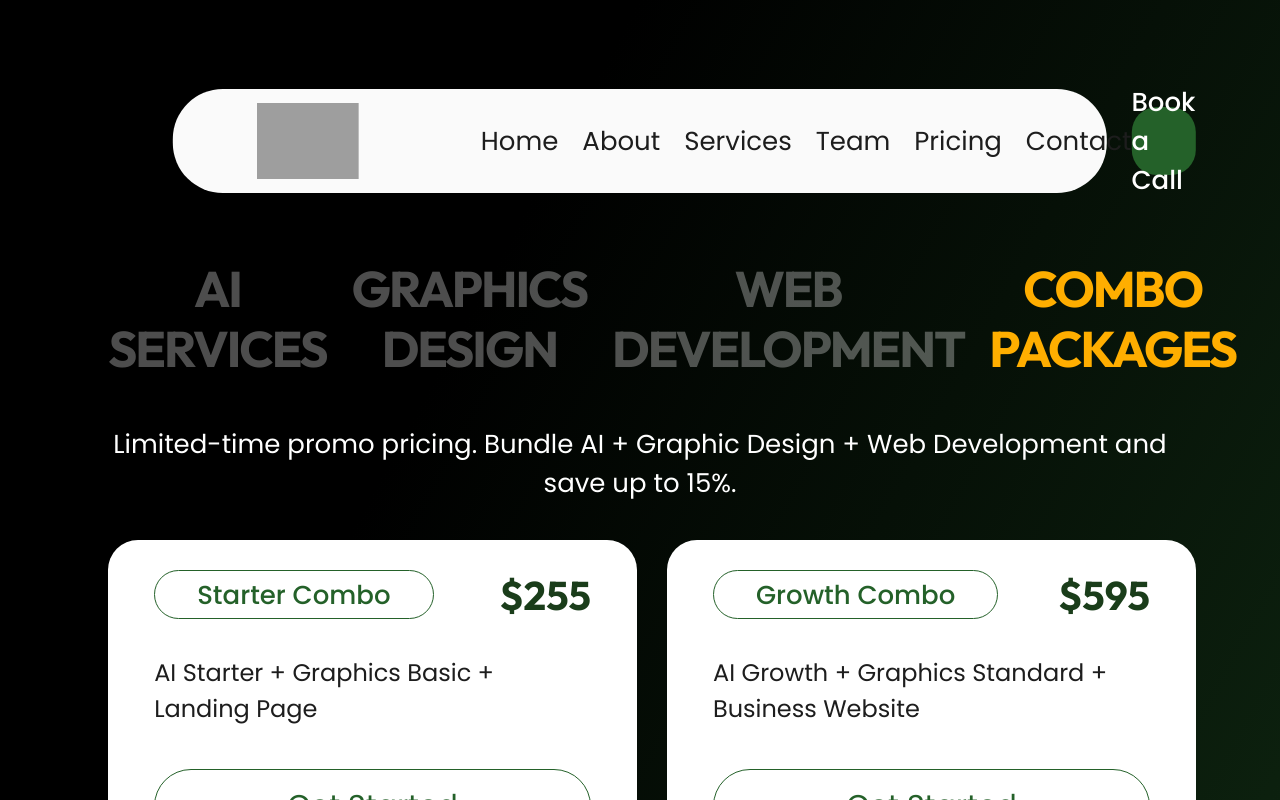
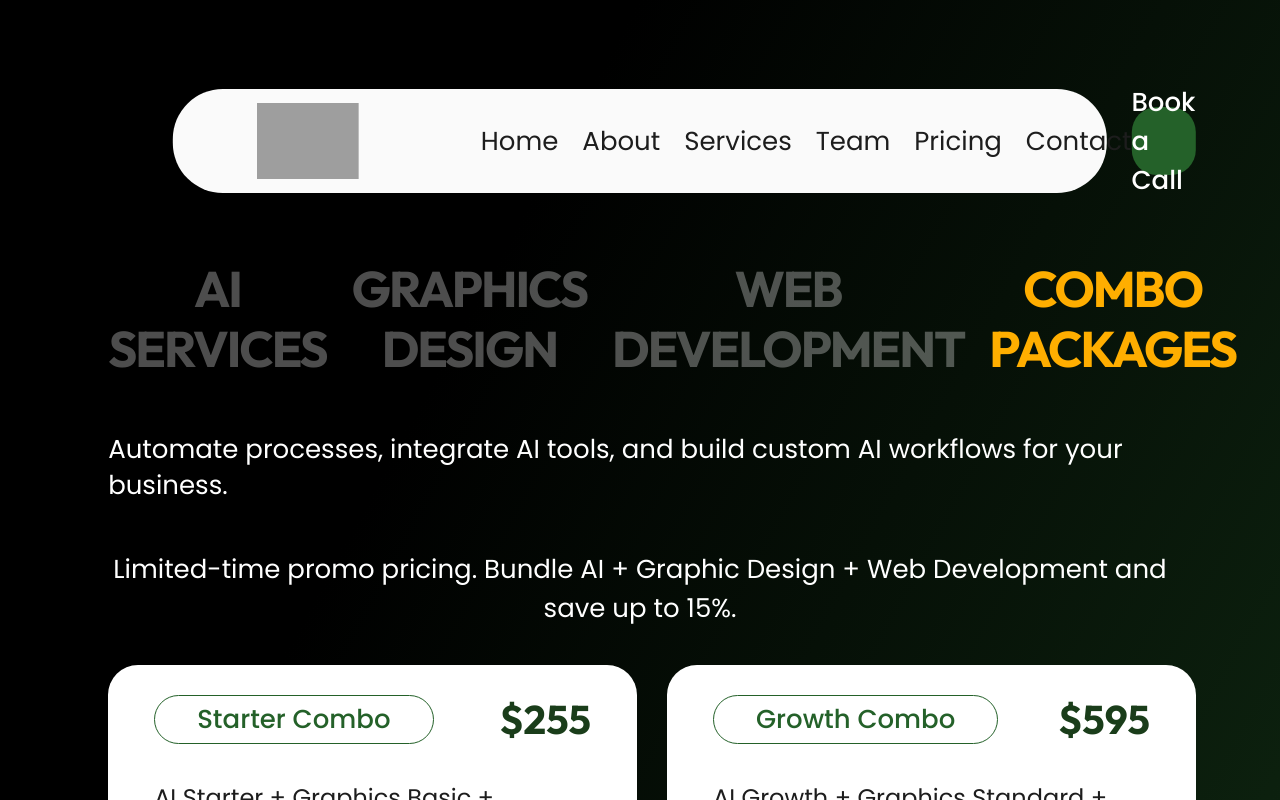
Before and after one commit to awesomeakokayo/ElroiHub, a Next.js app: page /pricing in a window 1280 px wide. Both pictures are taken after a click on the tab "COMBO PACKAGES". Shown: the top 800 px of the page. Built offline with nearby package versions, Linux system fonts and the light colour scheme; grey boxes are pictures that could not be loaded.

Commit message:
Match Figma pricing tab ordering and card content flow

```diff
--- a/components/PricingView.tsx
+++ b/components/PricingView.tsx
@@ -1,15 +1,87 @@
 "use client";
+
 import { useState } from "react";
 import Link from "next/link";
 
 const data = {
-  ai:[['AI Starter','$100','AI consultation, basic AI tool setup, prompt systems, workflow recommendations'],['AI Growth','$250','AI automation for 1–2 business processes, custom prompt systems, AI tool integration, training'],['AI Pro','$500','Advanced AI automation, multiple workflow integrations, custom AI systems, implementation & support'],['AI Enterprise','$1000+','Fully customized AI solutions, advanced automation, integrations & ongoing support.']],
-  graphics:[['Basic','$50','5 social media designs'],['Standard','$100','12 social media designs'],['Premium','$200','20 social media designs + 5 promotional designs + basic brand graphics'],['Brand Identity','$300','Logo, color palette, typography, brand guidelines & social media assets']],
-  web:[['Landing Page','$150','1-page professional website'],['Business Website','$300','4–6 pages, responsive design & contact forms'],['Professional Website','$500','6–10 pages, advanced features & integrations'],['E-Commerce Website','$800','Online store, product pages, cart, checkout & payment integration'],['Custom Web Application','$1500+','Customized web-based systems & advanced functionality']],
-  combo:[['Starter Combo','$255','AI Starter + Graphics Basic + Landing Page'],['Growth Combo','$595','AI Growth + Graphics Standard + Business Website'],['Premium Combo','$1,105','AI Pro + Graphics Premium + Professional Website'],['Business Combo','$1,955','AI Enterprise + Brand Identity + E-Commerce Website']],
+  ai: [
+    ["AI Starter", "$100", "AI consultation, basic AI tool setup, prompt systems, workflow recommendations"],
+    ["AI Growth", "$250", "AI automation for 1–2 business processes, custom prompt systems, AI tool integration, training"],
+    ["AI Pro", "$500", "Advanced AI automation, multiple workflow integrations, custom AI systems, implementation & support"],
+    ["AI Enterprise", "$1000+", "Fully customized AI solutions, advanced automation, integrations & ongoing support."],
+  ],
+  graphics: [
+    ["Basic", "$50", "5 social media designs"],
+    ["Standard", "$100", "12 social media designs"],
+    ["Premium", "$200", "20 social media designs + 5 promotional designs + basic brand graphics"],
+    ["Brand Identity", "$300", "Logo, color palette, typography, brand guidelines & social media assets"],
+  ],
+  web: [
+    ["Landing Page", "$150", "1-page professional website"],
+    ["Business Website", "$300", "4–6 pages, responsive design & contact forms"],
+    ["Professional Website", "$500", "6–10 pages, advanced features & integrations"],
+    ["E-Commerce Website", "$800", "Online store, product pages, cart, checkout & payment integration"],
+    ["Custom Web Application", "$1500+", "Customized web-based systems & advanced functionality"],
+  ],
+  combo: [
+    ["Starter Combo", "$255", "AI Starter + Graphics Basic + Landing Page"],
+    ["Growth Combo", "$595", "AI Growth + Graphics Standard + Business Website"],
+    ["Premium Combo", "$1,105", "AI Pro + Graphics Premium + Professional Website"],
+    ["Business Combo", "$1,955", "AI Enterprise + Brand Identity + E-Commerce Website"],
+  ],
 } as const;
 
-export default function PricingView(){
- const [tab,setTab]=useState<keyof typeof data>('ai');
- return <div><div className="pricing-tabs">{([['ai','AI SERVICES'],['graphics','GRAPHICS DESIGN'],['web','WEB DEVELOPMENT'],['combo','COMBO PACKAGES']] as const).map(([key,label])=><button key={key} className={tab===key?'active':''} onClick={()=>setTab(key)}>{label}</button>)}</div>{tab==='combo'&&<p className="promo">Limited-time promo pricing. Bundle AI + Graphic Design + Web Development and save up to 15%.</p>}<div className="pricing-grid">{data[tab].map(([name,price,desc])=><article className="price-card" key={name}><div className="price-top"><span className="pill">{name}</span><span className="price">{price}</span></div><p>{desc}</p><Link href={`/schedule?package=${encodeURIComponent(name)}`} className="price-btn">Get Started</Link></article>)}</div></div>
+const tabs = [
+  ["ai", "AI SERVICES"],
+  ["graphics", "GRAPHICS DESIGN"],
+  ["web", "WEB DEVELOPMENT"],
+  ["combo", "COMBO PACKAGES"],
+] as const;
+
+export default function PricingView() {
+  const [tab, setTab] = useState<keyof typeof data>("ai");
+
+  return (
+    <div>
+      <div className="pricing-tabs" role="tablist" aria-label="Services pricing">
+        {tabs.map(([key, label]) => (
+          <button
+            key={key}
+            type="button"
+            className={tab === key ? "active" : ""}
+            role="tab"
+            aria-selected={tab === key}
+            onClick={() => setTab(key)}
+          >
+            {label}
+          </button>
+        ))}
+      </div>
+
+      <p className="pricing-description">
+        Automate processes, integrate AI tools, and build custom AI workflows for your business.
+      </p>
+
+      {tab === "combo" && (
+        <p className="promo">
+          Limited-time promo pricing. Bundle AI + Graphic Design + Web Development and save up to 15%.
+        </p>
+      )}
+
+      <div className="pricing-grid">
+        {data[tab].map(([name, price, desc]) => (
+          <article className="price-card" key={name}>
+            <div className="price-top">
+              <span className="pill">{name}</span>
+              <span className="price">{price}</span>
+            </div>
+            <p>{desc}</p>
+            <Link href={`/schedule?package=${encodeURIComponent(name)}`} className="price-btn">
+              Get Started
+            </Link>
+          </article>
+        ))}
+      </div>
+    </div>
+  );
 }
```
